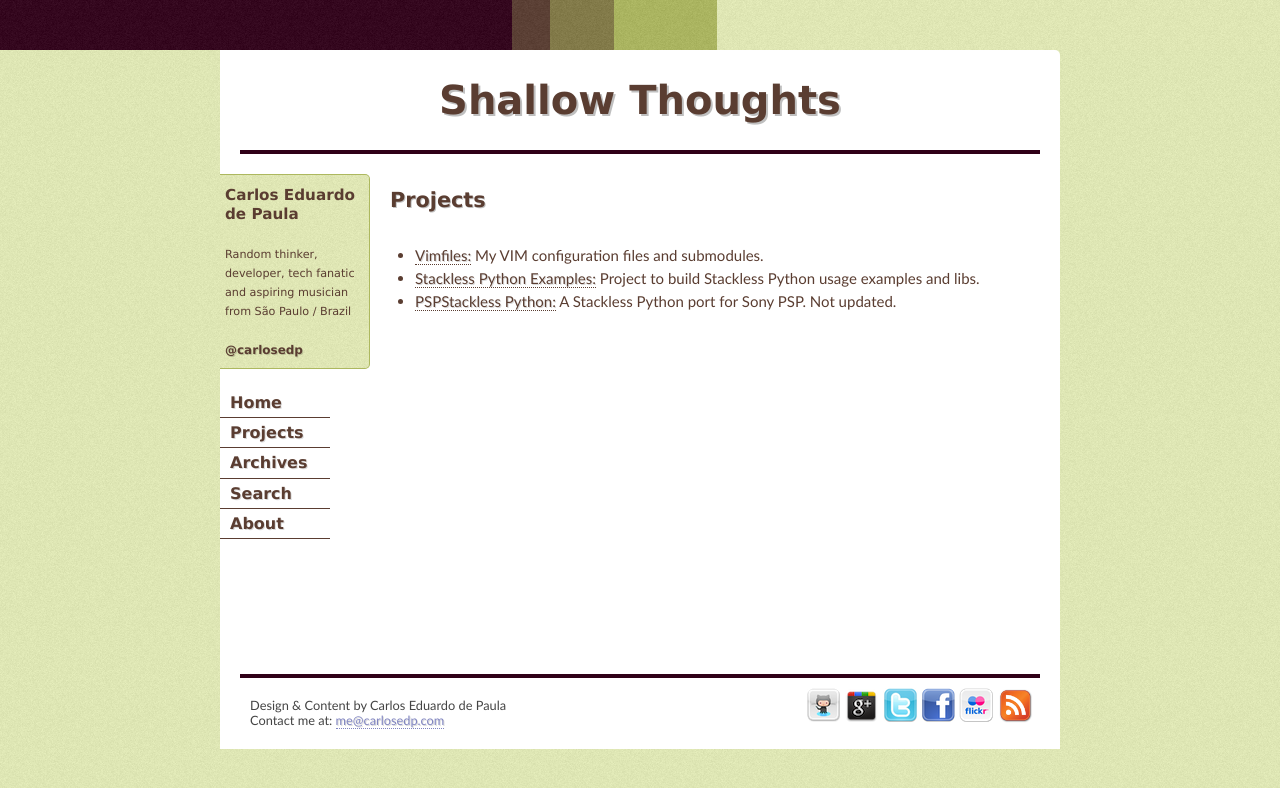
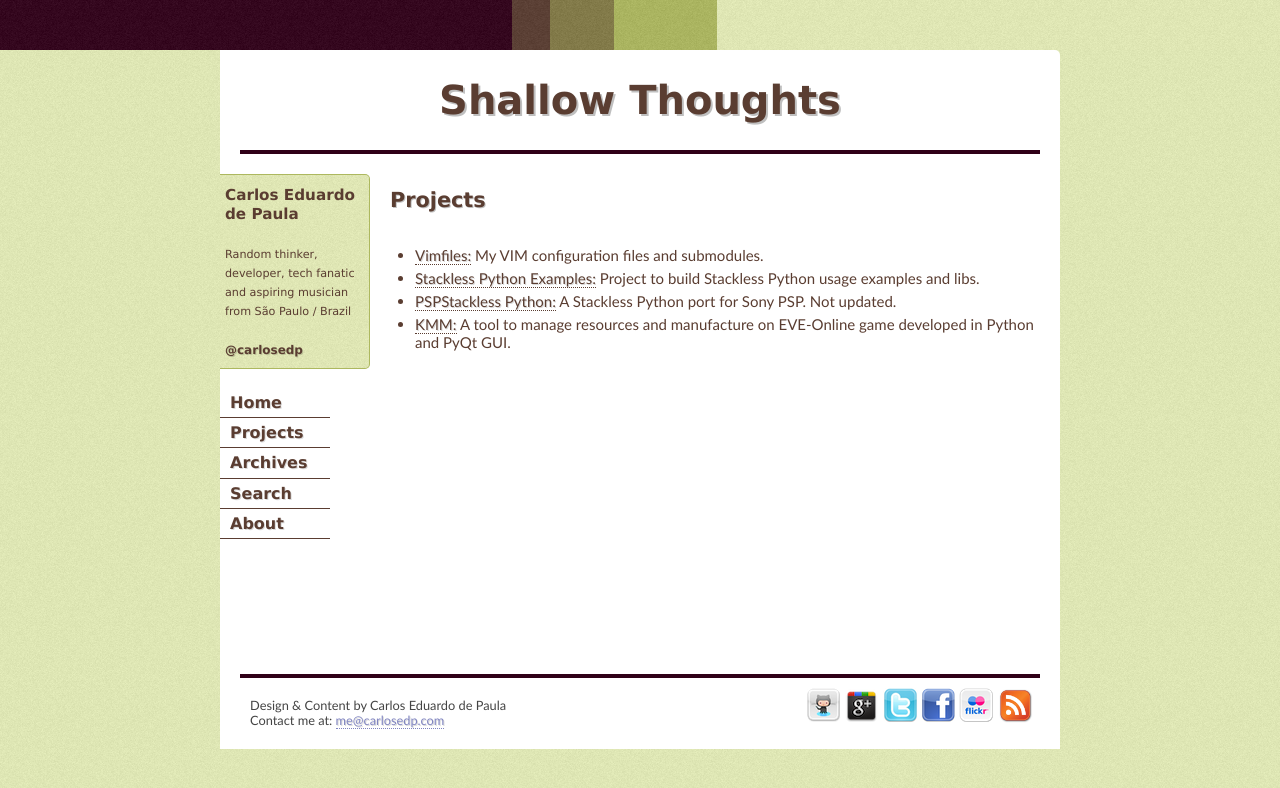
Before and after one commit to carlosedp/carlosedp.github.com, a Jekyll site: the page built from projects/index.markdown, in a window 1280 px wide. Shown: the top 788 px of the page. Built offline with Jekyll 4.4.1, drawn with Linux system fonts in a browser that asks for light colours; Markdown is read by kramdown in place of the engine named in the settings; comment, search, counter and statistics services are not loaded.

Commit message:
Added KMM to projects

```diff
--- a/projects/index.markdown
+++ b/projects/index.markdown
@@ -7,3 +7,4 @@ title: Projects
 * [Vimfiles:](http://github.com/carlosedp/vimfiles) My VIM configuration files and submodules.
 * [Stackless Python Examples:](http://code.google.com/p/stacklessexamples) Project to build Stackless Python usage examples and libs.
 * [PSPStackless Python:](http://code.google.com/p/pspstacklesspython) A Stackless Python port for Sony PSP. Not updated.
+* [KMM:](http://code.google.com/p/kmm/) A tool to manage resources and manufacture on EVE-Online game developed in Python and PyQt GUI.
```
